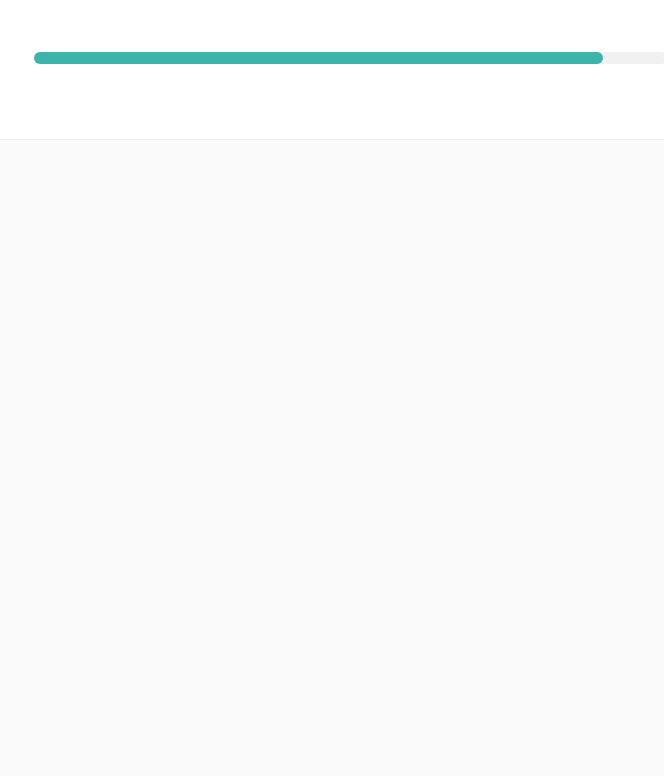
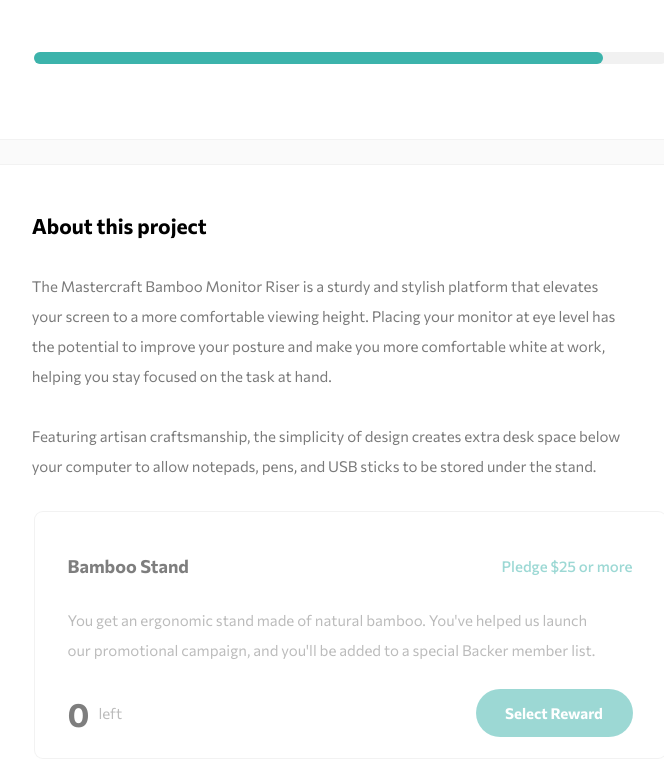
Before and after one commit to AndrioC/crowdfunding-product-page-challenge, a React (Create React App) app: page / in a window 1280 px wide. Shown: the part 732-1508 px from the top of the page, without its empty margins (290-954 px from the left). Before the commit the page ends 872 px from the top, so only its background shows below. Built offline with nearby package versions, Linux system fonts and the light colour scheme; the HTML template or start-up script is replaced by a standard one.

Commit message:
Create info box to show info at info section

```diff
--- /dev/null
+++ b/src/components/BoxInfo/index.tsx
@@ -0,0 +1,34 @@
+import React from 'react'
+
+import {
+    Container,
+    Wrapper
+} from './styles'
+
+const BoxInfo:React.FC = () => {
+
+    const qtd = 0
+
+    return (
+        <Container>
+            <Wrapper qtdValue={qtd}>
+                <div className='info-header'>
+                    <h1>Bamboo Stand</h1>
+                    <p>Pledge $25 or more</p>
+                </div>
+                <div className='info-text'>
+                    <p>
+                        You get an ergonomic stand made of natural bamboo. You've helped us launch <br />
+                        our promotional campaign, and you'll be added to a special Backer member list.
+                    </p>
+                </div>
+                <div className='info-button'>
+                    <p>{qtd} <span>left</span></p>
+                    <button type="button">Select Reward</button>
+                </div>
+            </Wrapper>
+        </Container>
+    )
+}
+
+export default BoxInfo
--- /dev/null
+++ b/src/components/BoxInfo/styles.ts
@@ -0,0 +1,92 @@
+import styled from 'styled-components'
+
+interface WrapperProps{
+    qtdValue: number;
+}
+
+export const Container = styled.div`
+    display: flex;
+    flex-direction: column;
+
+    width: 633px;
+    height: 248px;
+    border: 1px solid rgba(0, 0, 0, 0.0497193);
+    background: var(--white);
+    border-radius: 9px;
+    margin-bottom: 123px;
+`;
+
+export const Wrapper = styled.div<WrapperProps>`
+    display: flex;
+    flex-direction: column;
+    padding: 39px 33px;
+    opacity: ${props => props.qtdValue === 0 ? 0.5 : 1};
+
+
+    .info-header{
+        display: flex;
+        align-items: center;
+        justify-content: space-between;
+
+        h1 {
+            font-size: 18px;
+        }
+
+        p {
+            line-height: 30px;
+            font-size: 15px;
+            color: var(--green-50);
+            font-weight: 500;
+        }
+    }
+
+    .info-text{
+        margin-top: 24px;
+
+        p {
+            line-height: 30px;
+            font-size: 15px;
+            color: var(--grey-100);
+        }
+    }
+
+    .info-button{
+        display: flex;
+        align-items: center;
+        margin-top: 24px;
+        justify-content: space-between;
+
+        p {
+            display: flex;
+            align-items: center;
+            font-size: 33px;
+            font-weight: bold;
+
+
+            span {
+                display: block;
+                font-size: 15px;
+                font-weight: normal;
+                margin-left: 9px;
+                color: var(--grey-100);
+            }
+        }
+
+        button {
+            width: 157px;
+            height: 48px;
+            border-radius: 33px;
+            border: 0;
+            background: var(--green-50);
+            color: var(--white);
+            font-size: 15px;
+            font-weight: bold;
+            transition: background .3s;
+
+            &:hover{
+                background: var(--green-100);
+            }
+        }
+    }
+
+`;
--- a/src/pages/Home/index.tsx
+++ b/src/pages/Home/index.tsx
@@ -5,11 +5,13 @@
     Content,
     MasterCraftContent,
     ContributionInfo,
+    AboutProjectInfo,
 } from './styles'
 
 import logoMastercraft from '../../assets/images/logo-mastercraft.svg'
 import iconBookMark from '../../assets/images/icon-bookmark.svg'
 import ProgressBar from '../../components/ProgressBar'
+import BoxInfo from '../../components/BoxInfo'
 
 const Home:React.FC = () => {
     return (
@@ -53,6 +55,27 @@
                         <ProgressBar />
                     </ContributionInfo>
                 </section>
+
+                <section>
+                    <AboutProjectInfo>
+                        <div className='project-info'>
+                            <h1>About this project</h1>
+                            <p>
+                                The Mastercraft Bamboo Monitor Riser is a sturdy and stylish platform that elevates <br />
+                                your screen to a more comfortable viewing height. Placing your monitor at eye level has <br />
+                                the potential to improve your posture and make you more comfortable white at work, <br />
+                                helping you stay focused on the task at hand.
+
+                                <br />
+                                <br />
+                                Featuring artisan craftsmanship, the simplicity of design creates extra desk space below <br />
+                                your computer to allow notepads, pens, and USB sticks to be stored under the stand.
+                            </p>
+                        </div>
+
+                        <BoxInfo />
+                    </AboutProjectInfo>
+                </section>
             </Content>
         </Container>
     )
--- a/src/pages/Home/styles.ts
+++ b/src/pages/Home/styles.ts
@@ -163,3 +163,34 @@
     }
 
 `;
+
+export const AboutProjectInfo = styled.div`
+    display: flex;
+    flex-direction: column;
+    align-items: center;
+
+    width: 730px;
+    height: 1197px;
+    border: 1px solid rgba(0, 0, 0, 0.0497193);
+    background: var(--white);
+    border-radius: 9px;
+    margin-bottom: 123px;
+
+    .project-info{
+        margin-left: -48px;
+        margin-top: 48px;
+        margin-bottom: 30px;
+
+        h1 {
+            font-size: 21px;
+        }
+
+        p {
+            margin-top: 33px;
+            color: var(--grey-100);
+            font-weight: normal;
+            font-size: 15px;
+            line-height: 30px;
+        }
+    }
+`;
```
